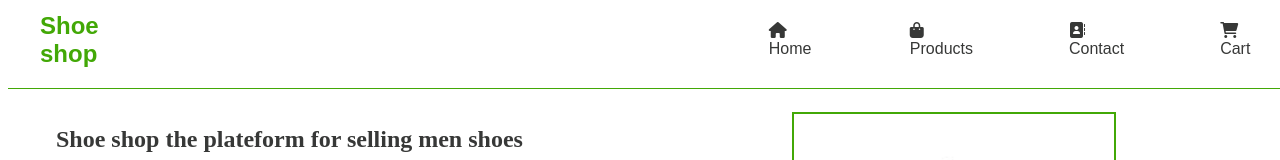
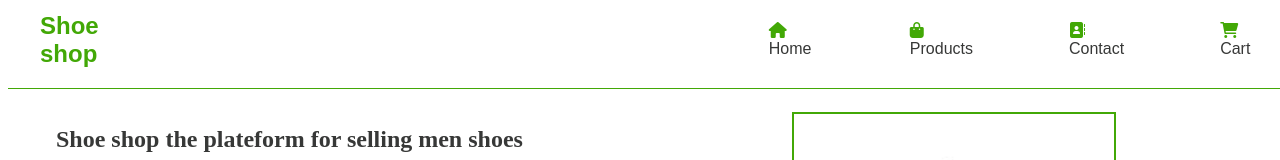
Before and after one commit to uzairsaid/angularEcomerceExercise, an Angular app: page / in a window 1280 px wide. Shown: the top 160 px of the page. Built offline with nearby package versions, Linux system fonts and the light colour scheme.

Commit message:
Modified nav style

```diff
--- a/src/app/navbar/navbar.component.scss
+++ b/src/app/navbar/navbar.component.scss
@@ -34,14 +34,14 @@ nav {
         font-weight: bold;
         cursor: pointer;
      }
+     i {
+        color: $main-color;
+     }
    }
 
    .links {
     display: flex;
     align-items: center;
-    .cart-img {
-        padding-right: 1rem;
-    }
    }
 
 }
```
